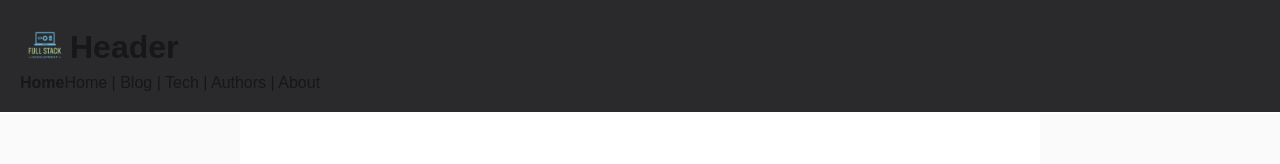
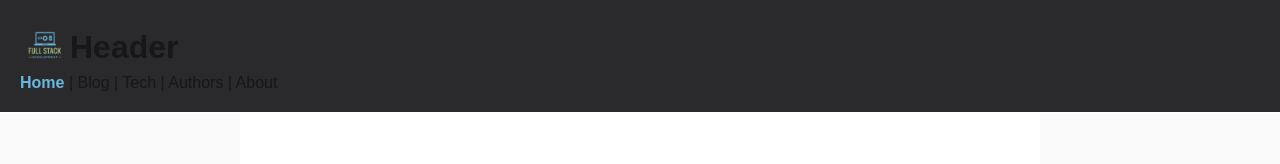
Before and after one commit to Krieger-m/nextjs-project, a Next.js app: page / in a window 1280 px wide. Shown: the top 164 px of the page. Built offline with nearby package versions, Linux system fonts and the light colour scheme.

Commit message:
optimized NavLink component

```diff
--- a/src/_components/Header.tsx
+++ b/src/_components/Header.tsx
@@ -20,15 +20,14 @@ export const Header = () => {
         </div>
         <div>
           <NavLink target="/" content="Home"></NavLink>
-          <Link href={"/"}>Home</Link>
           <span> | </span>
-          <Link href={"/blog"}> Blog</Link>
+          <NavLink target="/blog" content="Blog"></NavLink>
           <span> | </span>
-          <Link href={"/technologies"}> Tech</Link>
+          <NavLink target="/technologies" content="Tech"></NavLink>
           <span> | </span>
-          <Link href={"/authors"}> Authors</Link>
+          <NavLink target="/authors" content="Authors"></NavLink>
           <span> | </span>
-          <Link href={"/about"}> About</Link>
+          <NavLink target="/about" content="About"></NavLink>
         </div>
       </div>
       <div style={{height: 2, width: '100%', backgroundColor: 'white'}}/>
--- a/src/_components/NavLink.tsx
+++ b/src/_components/NavLink.tsx
@@ -1,17 +1,26 @@
-'use client';
+"use client";
 import Link from "next/link";
 import { usePathname } from "next/navigation";
 
-interface NavLinkProps{
+interface NavLinkProps {
   target: string;
   content: string;
 }
-export function NavLink({target,content}: NavLinkProps){
+export function NavLink({ target, content }: NavLinkProps) {
   const path = usePathname();
-    return(
-
+  console.log(path);
+  return (
     <>
-            <Link href={target} style={path.startsWith(target) ? {fontWeight: 'bold'} : {fontWeight: 'normal'}}>{content}</Link>
+      <Link
+        href={target}
+        style={
+          path.split("/")[1] === target.replace("/", "")
+            ? { fontWeight: "bold", color: "#68b7dd" }
+            : { fontWeight: "normal" }
+        }
+      >
+        {content}
+      </Link>
     </>
   );
 }
```
Lines whose indentation alone changed are shown as unchanged.
